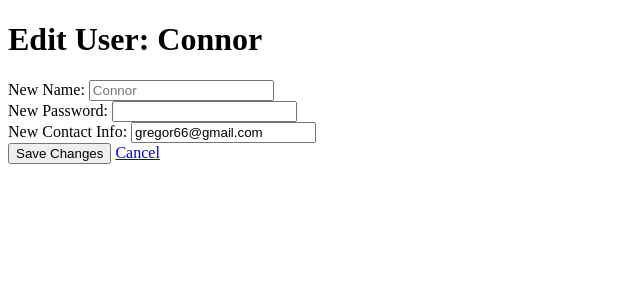
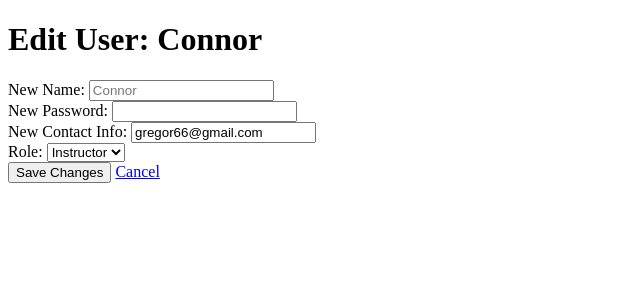
Before and after one commit to Connor-Gregor/TAScheduler, a Django app: page /edit-user/8/ in a window 1280 px wide. Shown: the top 300 px of the page, without its empty margins (0-640 px from the left). Run offline with Django 5.2, Linux system fonts and the light colour scheme; a user stored in the database is signed in; data comes from the database, SQL or seed files in the repository; both versions use the stored data as it was after the commit.

Commit message:
update edit

```diff
--- a/TASchedulerApp/views.py
+++ b/TASchedulerApp/views.py
@@ -97,14 +97,15 @@ def edit_user(request, user_id):
         new_name = request.POST.get('newName', None)
         new_password = request.POST.get('newPassword', None)
         new_contact_info = request.POST.get('newContactInfo', None)
+        new_role = request.POST.get('newRole', None)
 
-        if not (new_name or new_password or new_contact_info):
+        if not (new_name or new_password or new_contact_info or new_role):
             return render(
                 request,
                 'admin/edit_user.html',
                 {
                     'user': user,
-                    'error': "At least one field (newName, newPassword, newContactInfo) must be provided.",
+                    'error': "At least one field (newName, newPassword, newContactInfo, New Role) must be provided.",
                 },
             )
 
@@ -114,6 +115,8 @@ def edit_user(request, user_id):
             user.set_password(new_password)
         if new_contact_info:
             user.email = new_contact_info
+        if new_role:
+            user.role = new_role
 
         user.save()
 
--- a/templates/admin/edit_user.html
+++ b/templates/admin/edit_user.html
@@ -13,16 +13,28 @@
 
     <form method="post">
         {% csrf_token %}
+
+        <!-- username -->
         <label for="newName">New Name:</label>
         <input type="text" name="newName" id="newName" placeholder="{{ user.name }}">
         <br>
 
+        <!-- password -->
         <label for="newPassword">New Password:</label>
         <input type="password" name="newPassword" id="newPassword">
         <br>
 
+        <!-- email -->
         <label for="newContactInfo">New Contact Info:</label>
         <input type="email" name="newContactInfo" id="newContactInfo" placeholder="{{ user.contact_info }}" value="{{ user.email }}">
+        <br>
+
+        <!-- Role -->
+        <label for="newRole">Role:</label>
+        <select name="newRole" id="newRole">
+            <option value="Instructor" {% if user.role == "Instructor" %}selected{% endif %}>Instructor</option>
+            <option value="TA" {% if user.role == "TA" %}selected{% endif %}>TA</option>
+         </select>
         <br>
 
         <button type="submit">Save Changes</button>
```
Also changed, not shown: db.sqlite3.
